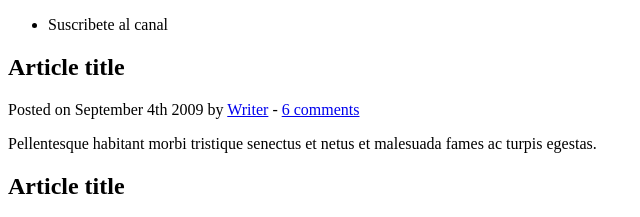
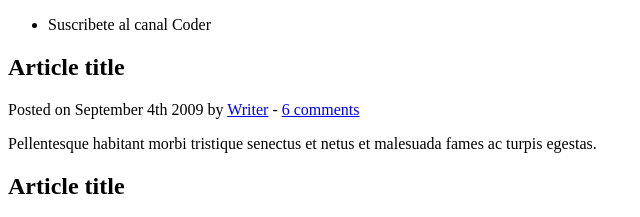
Before and after one commit to alondrachan12/demo-repo2, a plain HTML site: page index.html in a window 1280 px wide. Shown: the top 217 px of the page, 0-640 px from the left. Drawn offline with Linux system fonts and the light colour scheme.

Commit message:
Se modifico index.html la palabra Coder

```diff
--- a/index.html
+++ b/index.html
@@ -12,7 +12,7 @@
 	<header>
 		<nav>
 			<ul>
-				<li>Suscribete al canal</li>
+				<li>Suscribete al canal Coder</li>
 			</ul>
 		</nav>
 	</header>
```
